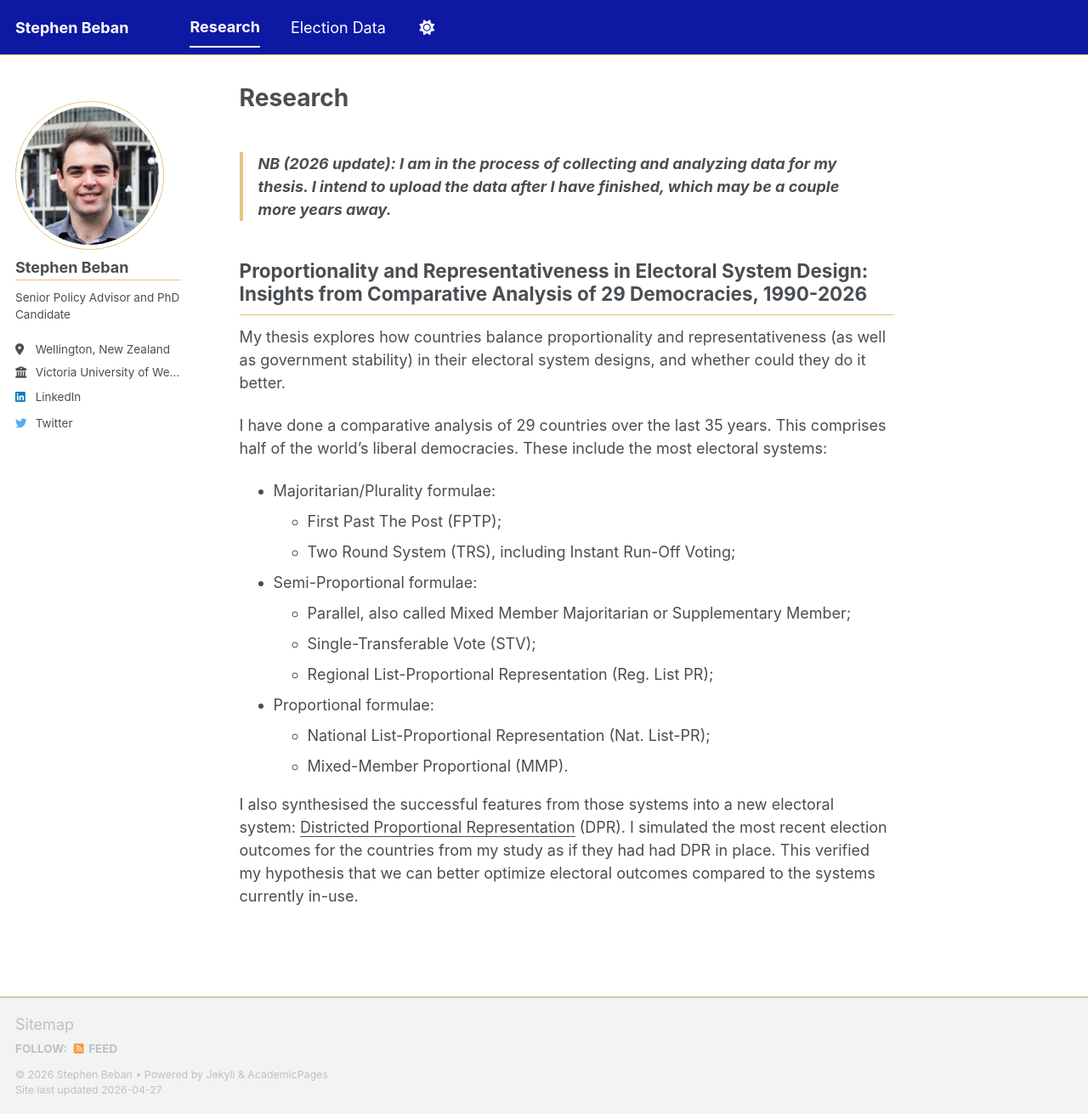
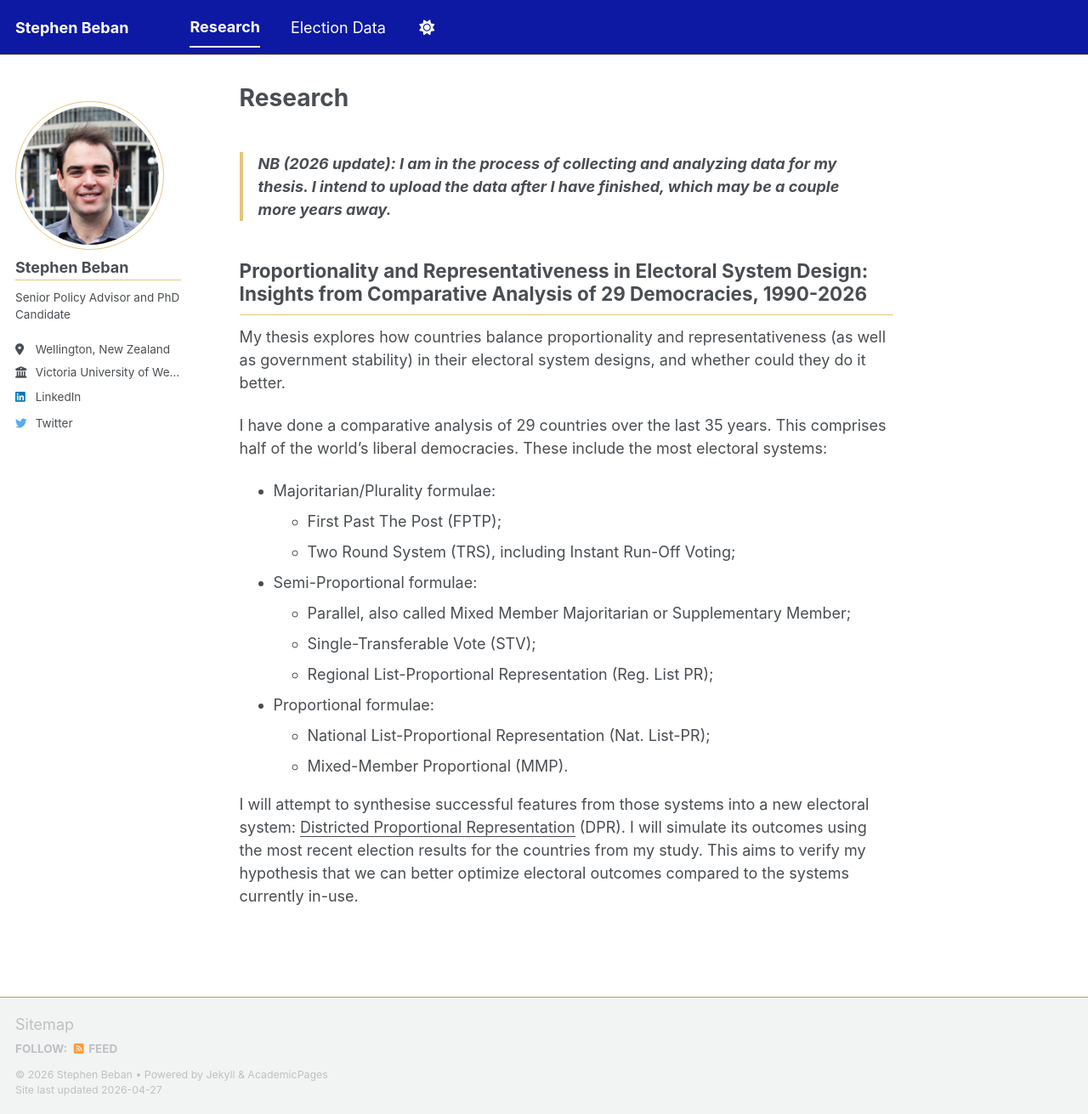
Before and after one commit to StephenBeban/StephenBeban.github.io, a Jekyll site: the page built from _pages/research.md, in a window 1280 px wide and 1311 px high. Shown: the whole window at 85% size. Built offline with Jekyll 4.4.1, drawn with Linux system fonts in a browser that asks for light colours; a script bundle is joined from its source files by our own code; library files that are not in the unit come from our copies.

Commit message:
Update research.md

```diff
--- a/_pages/research.md
+++ b/_pages/research.md
@@ -24,7 +24,7 @@ I have done a comparative analysis of 29 countries over the last 35 years. This
   - National List-Proportional Representation (Nat. List-PR);
   - Mixed-Member Proportional (MMP).
 
-I also synthesised the successful features from those systems into a new electoral system: <u>Districted Proportional Representation</u> (DPR). I simulated the most recent election outcomes for the countries from my study as if they had had DPR in place. This verified my hypothesis that we can better optimize electoral outcomes compared to the systems currently in-use.
+I will attempt to synthesise successful features from those systems into a new electoral system: <u>Districted Proportional Representation</u> (DPR). I will simulate its  outcomes using the most recent election results for the countries from my study. This aims to verify my hypothesis that we can better optimize electoral outcomes compared to the systems currently in-use.
 
 <!--
 
```
